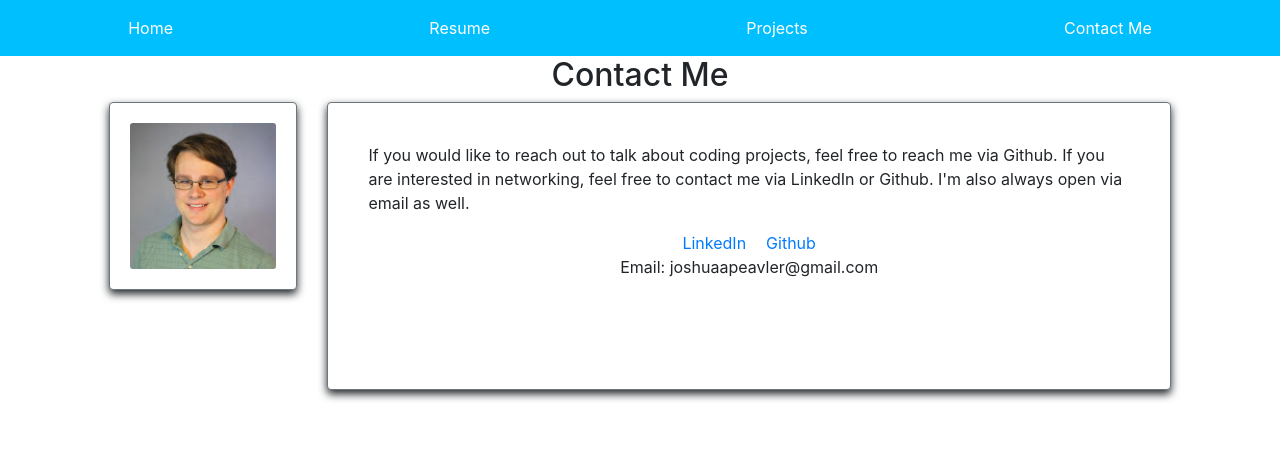
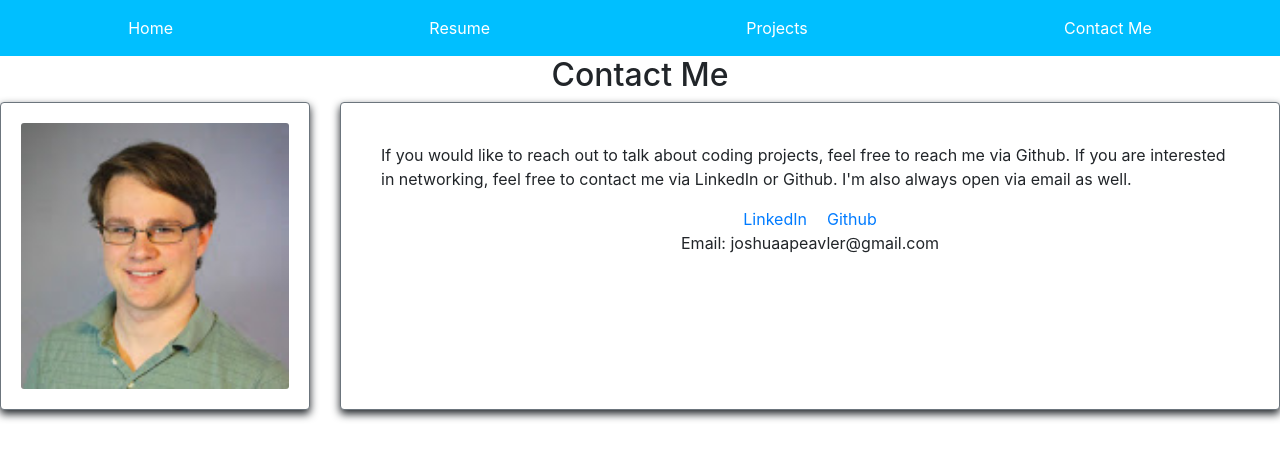
Before and after one commit to jpeavler/Portfolio-Mk2, a React (Create React App) app: page /Contact in a window 1280 px wide. Shown: the top 460 px of the page. Built offline with nearby package versions, Linux system fonts and the light colour scheme.

Commit message:
Implemented react-strap CardDeck component, replaced Col and Row components

```diff
--- a/src/pages/ContactMe.js
+++ b/src/pages/ContactMe.js
@@ -1,13 +1,12 @@
 import React from 'react';
 import NavBar from '../components/NavBar';
 import {
+    CardDeck,
     Card,
     CardImg,
     CardText,
     CardBody,
     CardLink,
-    Row,
-    Col
 } from 'reactstrap'
 
 const ContactMe = () =>{
@@ -15,17 +14,13 @@ const ContactMe = () =>{
         <>
             <NavBar/>
             <h2>Contact Me</h2>
-            <Row>
-                <Col sm="1"></Col>
-                <Col sm="2">
+            <CardDeck>
+                <Card body outline color="secondary" className="profile-card">
+                    <CardImg className="profile" src="/assets/ProfilePicture.jpg" alt="Joshua Peavler"/>
+                </Card>
                 <Card body outline color="secondary" className="card">
-                        <CardImg src="/assets/ProfilePicture.jpg" alt="Joshua Peavler"/>
-                    </Card>
-                </Col>
-                <Col sm="8">
-                    <Card style={{ height: '18rem'}} body outline color="secondary" className="card">
                     <CardBody>
-                            <CardText style={{ "text-align": "Left"}}>
+                        <CardText style={{ "textAlign": "Left"}}>
                             If you would like to reach out to talk about coding projects, feel free to
                             reach me via Github. If you are interested in networking, feel free to
                             contact me via LinkedIn or Github. I'm also always open via email as well.
@@ -35,8 +30,7 @@ const ContactMe = () =>{
                     <CardText>Email: joshuaapeavler@gmail.com</CardText>
                     </CardBody>
                 </Card>
-                </Col>
-            </Row>
+            </CardDeck>
         </>
     )
 }
--- a/src/pages/Projects.js
+++ b/src/pages/Projects.js
@@ -1,14 +1,13 @@
 import React from 'react';
 import NavBar from '../components/NavBar';
 import {
+    CardDeck,
     Card,
     CardImg,
     CardText,
     CardBody,
     CardTitle,
     CardLink,
-    Row,
-    Col
 } from 'reactstrap'
 
 const Projects = () =>{
@@ -16,10 +15,7 @@ const Projects = () =>{
         <>
             <NavBar/>
             <h2>Projects</h2>
-            <div className="projects">
-            <Row>
-                <Col sm = "1"></Col>
-                <Col sm ="5">
+            <CardDeck>
                 <Card body outline color="secondary" className="card">
                     <CardImg top src="/assets/gameCollectionProject.png" alt="Game Collection Project"/>
                     <CardBody>
@@ -33,8 +29,6 @@ const Projects = () =>{
                         <CardLink target="_blank" href="https://github.com/jpeavler/video-games-api">Github Link</CardLink>
                     </CardBody>
                 </Card>
-                </Col>
-                <Col sm ="5">
                 <Card body outline color="secondary" className="card">
                     <CardImg top src="/assets/WebDevTerms.png" alt="Web Development Terminology Project"/>
                     <CardBody >
@@ -49,9 +43,7 @@ const Projects = () =>{
                         <CardLink target="_blank" href="https://github.com/jpeavler/Learners-Catalog">Github Link</CardLink>
                     </CardBody>
                 </Card>
-                </Col>
-            </Row>
-            </div>
+            </CardDeck>
         </>
     )
 }
```
Lines whose indentation alone changed are shown as unchanged.
